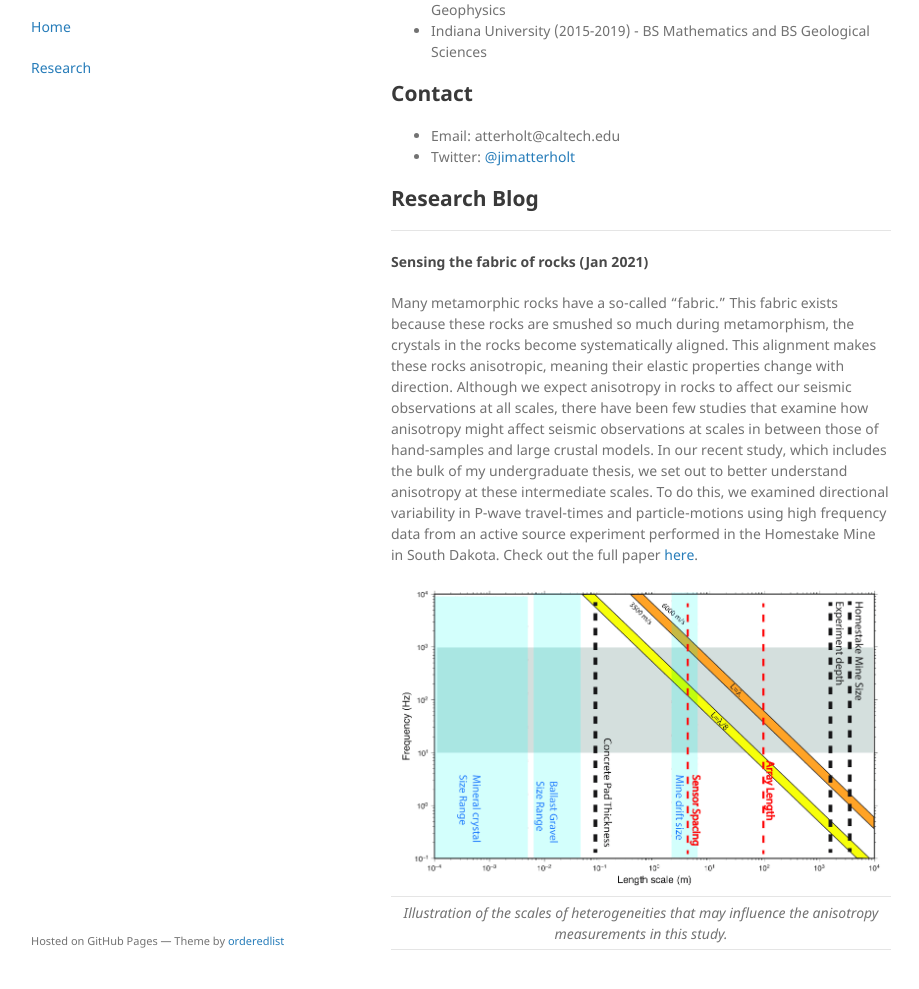
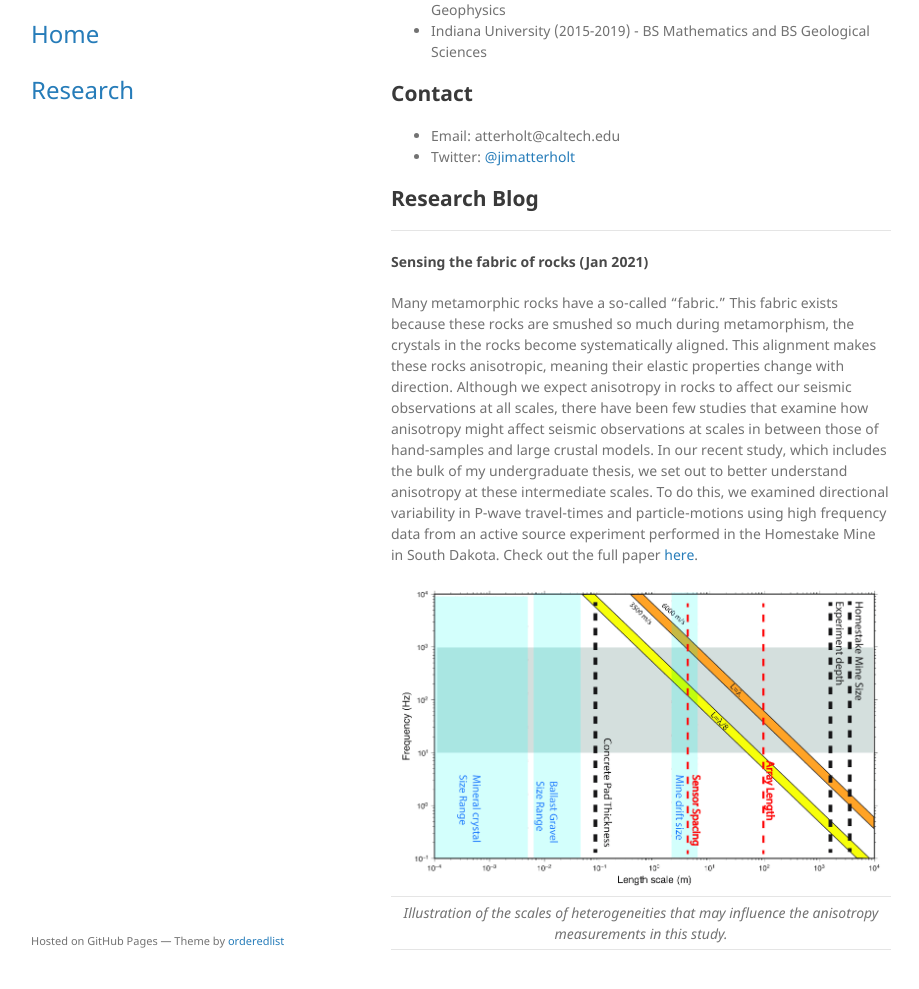
Before and after one commit to atterholt/atterholt.github.io, a Jekyll site: the page built from index.md, in a window 1280 px wide and 1361 px high. Shown: the part 341-1330 px from the top of the window, without its empty margins (179-1098 px from the left). Built offline with Jekyll 4.4.1, drawn with Linux system fonts in a browser that asks for light colours; our own code applies the rules of GitHub Pages for plain Markdown files.

Commit message:
Update default.html

```diff
--- a/_layouts/default.html
+++ b/_layouts/default.html
@@ -27,8 +27,8 @@
         {% endif %}
 
         {% if site.github.is_user_page %}
-        <p class="view"><a href="https://atterholt.github.io/">Home</a></p>
-        <p class="view"><a href="https://atterholt.github.io/research.html">Research</a></p>
+        <p><font size="+2"><a href="https://atterholt.github.io/">Home</a></font></p>
+        <p><font size="+2"><a href="https://atterholt.github.io/research.html">Research</a></font></p>
         {% endif %}
 
         {% if site.show_downloads %}
```
